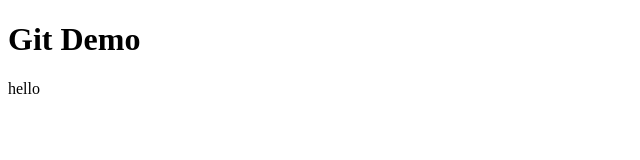
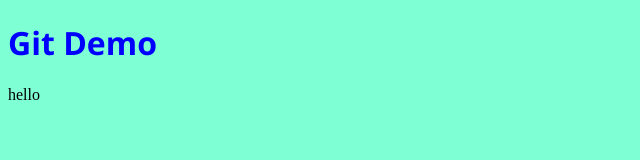
Before and after one commit to Faiza-Kouser/GitDemo, a plain HTML site: page index.html in a window 1280 px wide. Shown: the whole page, without its empty margins (0-640 px from the left). Drawn offline with Linux system fonts and the light colour scheme.

Commit message:
second commit

```diff
--- a/index.html
+++ b/index.html
@@ -5,6 +5,7 @@
     <meta http-equiv="X-UA-Compatible" content="IE=edge">
     <meta name="viewport" content="width=device-width, initial-scale=1.0">
     <title>Document</title>
+    <link rel="stylesheet" href="./style.css">
 </head>
 <body>
     <h1>Git Demo</h1>
--- /dev/null
+++ b/style.css
@@ -0,0 +1,7 @@
+*{
+    background-color: aquamarine;
+}
+h1{
+    font-family: 'Segoe UI', Tahoma, Geneva, Verdana, sans-serif;
+    color: blue;
+}
```
